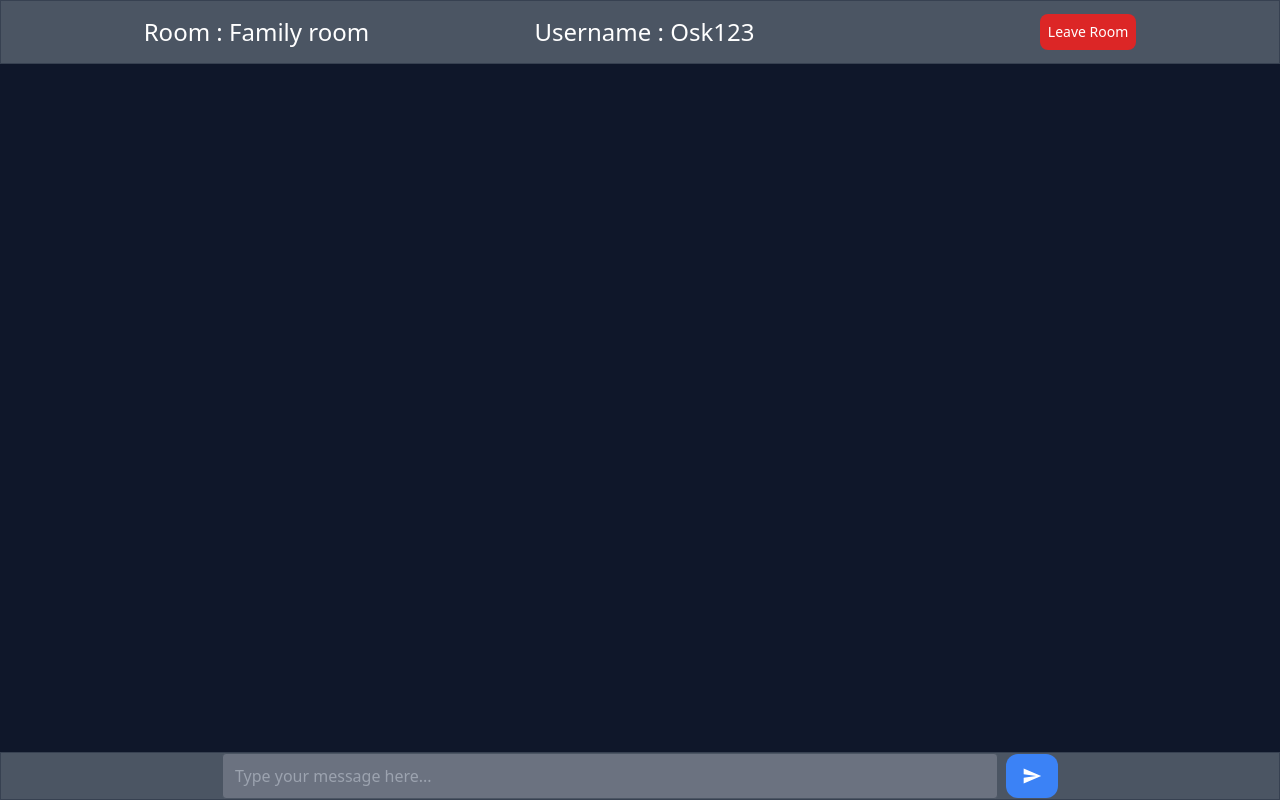
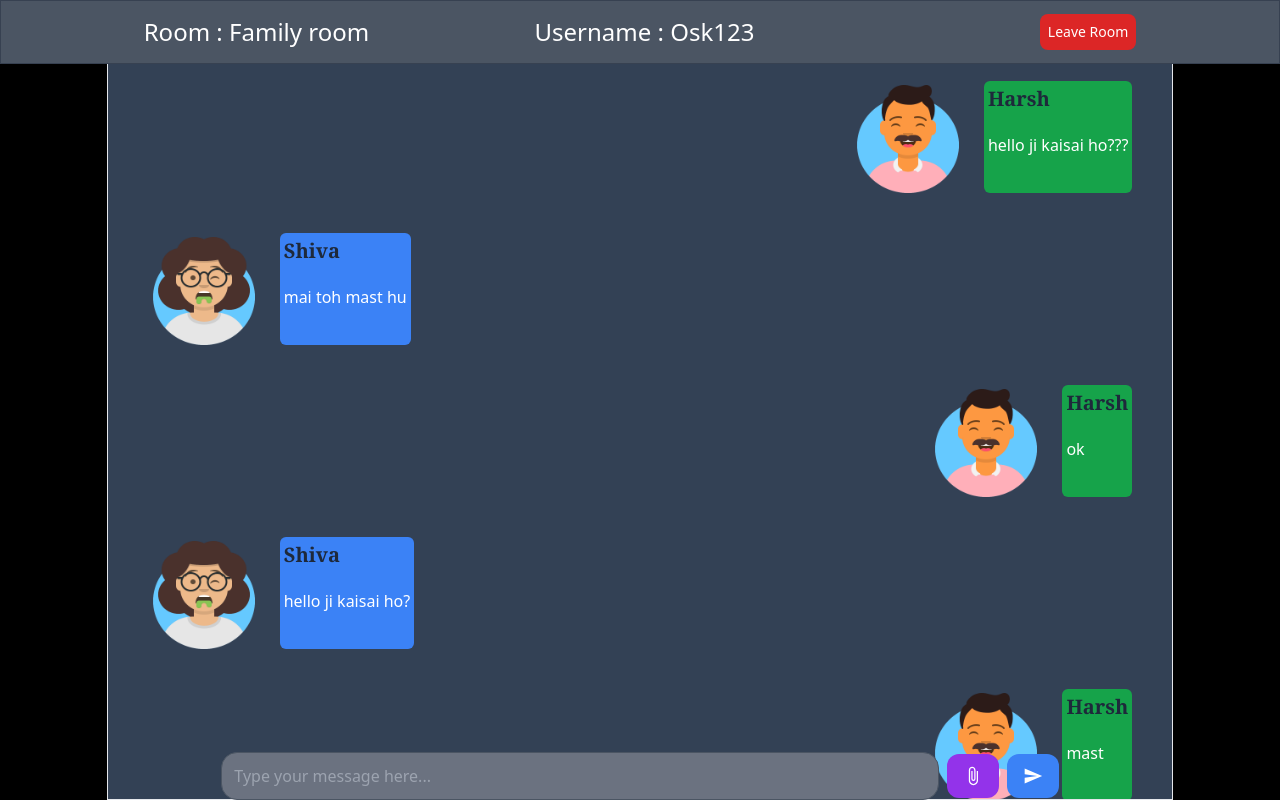
Before and after one commit to harsh24062/ChatAppFrontend, a React (Vite) app: page /chat in a window 1280 px wide. Built offline with nearby package versions, Linux system fonts and the light colour scheme.

Commit message:
Chat page done, now have to work on linking frontend and backend

```diff
--- a/src/components/ChatPage.jsx
+++ b/src/components/ChatPage.jsx
@@ -1,11 +1,30 @@
-import { MdSend } from "react-icons/md"
+import { useRef, useState } from "react"
+import { MdAttachFile, MdSend } from "react-icons/md"
+import Avatar from "../assets/avataaars.png"
+import senderAvatar from "../assets/SenderAvatar.png"
+
 
 const ChatPage = () => {
+
+  const [messages,setMessages] = useState([
+    {content:'hello ji kaisai ho???',sender:'Harsh'},
+    {content:'mai toh mast hu',sender:'Shiva'},
+    {content:'ok',sender:'Harsh'},
+    {content:'hello ji kaisai ho?',sender:'Shiva'},
+    {content:'mast',sender:'Harsh'}
+  ]);
+  const [input,setInput] = useState("");
+  const inputRef = useRef(null);
+  const chatBoxRef = useRef(null);
+  const [stompClient,setStompClient] = useState(null);
+  const [roomId,setRoomId] = useState("");
+  const [userName] = useState("Harsh");
+
   return (
 
-    <div className="">
+    <div className=" dark:bg-black">
 
-        {/* header container */}
+      {/* header container */}
         <header className=" fixed w-full h-16 border-white bg-gray-400 dark:bg-gray-600 dark:border-gray-700 border py-2 flex justify-around items-center">
 
             {/* room name container */}
@@ -27,11 +46,40 @@ const ChatPage = () => {
 
         </header>
 
-        {/*input message container */}
-        <div className=" border fixed bottom-0 w-full h-12 bg-gray-400 dark:bg-gray-600 border-white dark:border-gray-700 ">
+      {/*chat screen */}
+      <main className="py-16 border w-10/12 mx-auto h-screen bg-neutral-300 dark:bg-slate-700  overflow-auto">
+       {
+          messages.map((message,index) =>(
+            <div key={index} className={`my-4 mb-10 flex ${message.sender==userName?"justify-end":"justify-start"} `}>
+
+              <div className="flex flex-row gap-5 px-10 ">
+                <img src={message.sender==userName?senderAvatar:Avatar} alt="N/A" className="w-28 h-28 hover:scale-125 transition-all duration-300" />
+                <div className={`flex flex-col gap-1 ${message.sender==userName?"bg-green-600":"bg-blue-500"} rounded-md hover:bg-orange-400`}>
+                  <p className="text-xl  font-bold text-slate-800 font-serif m-1">{message.sender}</p>
+                  <p className="py-3 px-1">{message.content}</p>
+                </div>
+              </div>
+
+            </div>
+          ) )
+       }
+      </main>
+
+      {/*input message container */}
+        <div className=" fixed bottom-0 w-full h-12 ">
             <div className="h-full px-2 gap-2 rounded-md mx-auto  w-2/3 dark:border-gray-700 flex justify-between items-center">
-            <input type="text" placeholder="Type your message here..." className=" w-full border dark:border-gray-600 dark:bg-gray-500 px-3 py-2 rounded  h-full focus:outline-none focus:ring-1 focus:ring-green-400"/>
-            <button className="bg-red-500 dark:bg-blue-500 px-4 py-3 rounded-xl hover:bg-green-500 hover:scale-105 transition-all duration-200"> <MdSend size={20}/> </button>
+              <input type="text" placeholder="Type your message here..." className=" w-full border dark:border-gray-600 dark:bg-gray-500 px-3 py-2 rounded-2xl  h-full focus:outline-none focus:ring-2 focus:ring-blue-500"/>
+
+              <div>
+               <button className="bg-purple-500 dark:bg-purple-600 px-4 py-3 rounded-xl hover:bg-green-500 dark:hover:bg-green-500 dark:hover:scale-105 hover:scale-105 transition-all duration-200">
+                 <MdAttachFile size={20}/>
+                 </button>
+              </div>
+              <div>
+               <button className="bg-red-500 dark:bg-blue-500 px-4 py-3 rounded-xl hover:bg-green-500 dark:hover:bg-green-500 dark:hover:scale-105 hover:scale-105 transition-all duration-200">
+                 <MdSend size={20}/>
+                </button>
+              </div>
             </div>
         </div>
 
```
Also changed, not shown: src/assets/SenderAvatar.png (added), src/assets/avataaars.png (added).
